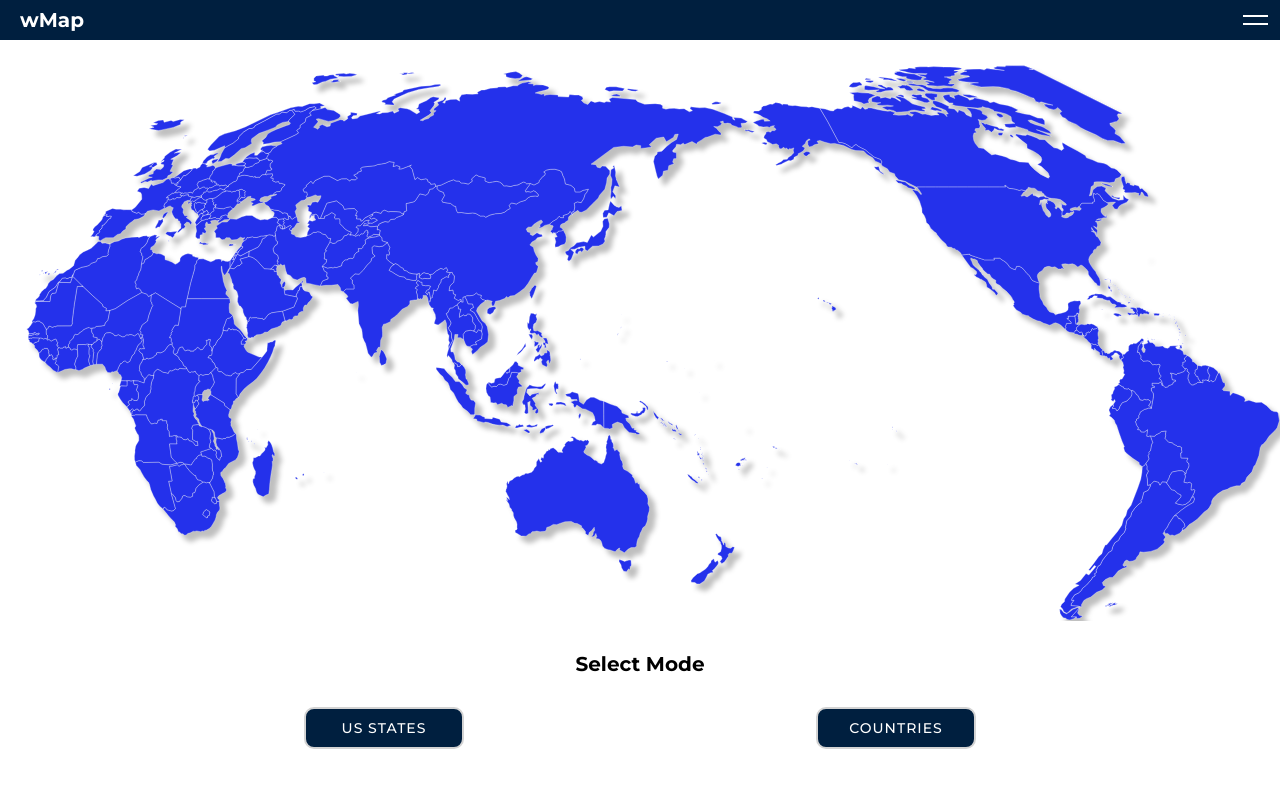
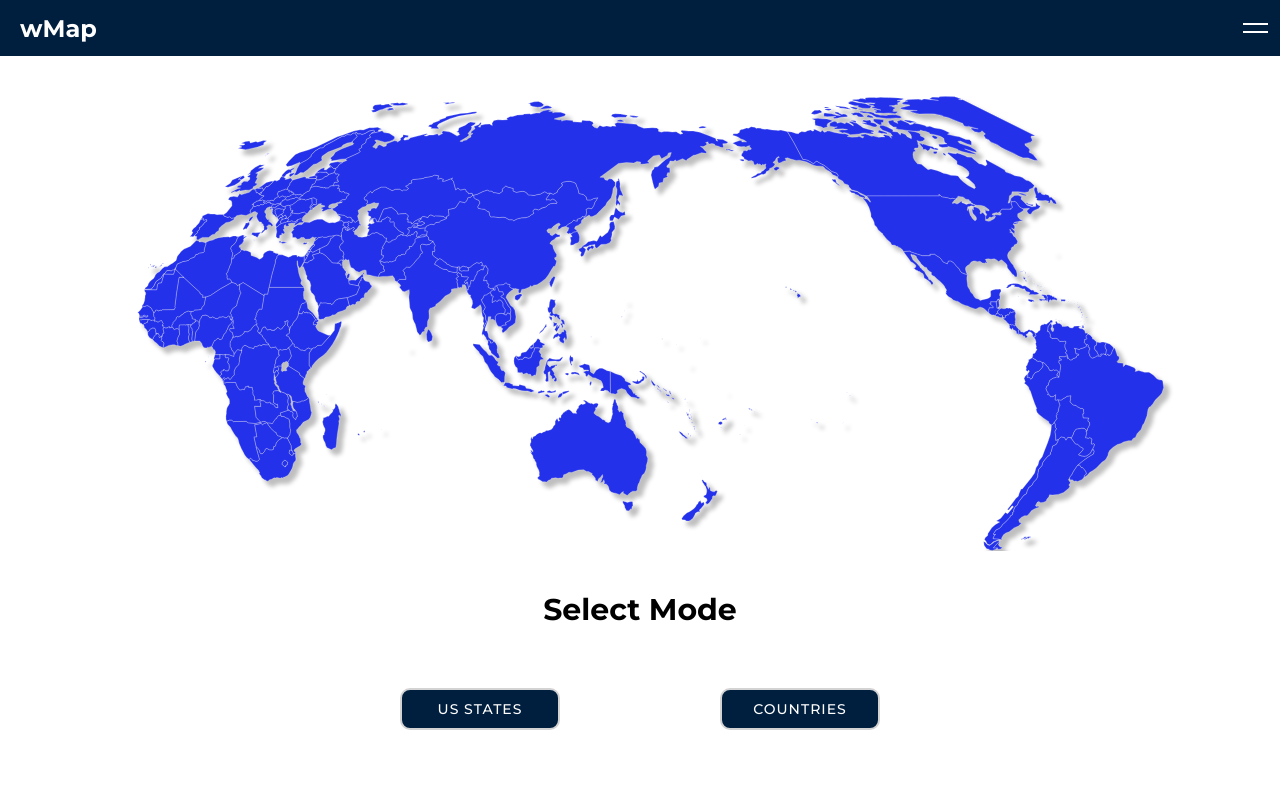
Before and after one commit to jakubwas/WMap, a React (Create React App) app: page /About in a window 1280 px wide. Shown: the top 788 px of the page. Built offline with nearby package versions, Linux system fonts and the light colour scheme.

Commit message:
refactor: :recycle: Working on basic layout structure #7

```diff
--- a/src/components/buttons/MenuButton.styles.ts
+++ b/src/components/buttons/MenuButton.styles.ts
@@ -7,6 +7,7 @@ export const StyledMainContainer = styled.div`
   flex-wrap: wrap;
   justify-content: center;
   text-align: center;
+  margin: 4rem 0;
 
   .menu-btn-effect {
     color: #fff;
--- a/src/components/layout/Menu.styles.ts
+++ b/src/components/layout/Menu.styles.ts
@@ -11,17 +11,17 @@ export const StyledMenuContainer = styled.div`
   background: white;
 `;
 
-export const StyledMenuList = styled.div`
+export const StyledMenuList = styled.div<{ mode: string }>`
   display: flex;
   flex-direction: row;
   justify-content: space-around;
-  width: 80%;
+  width: ${(props) => (props.mode === "countries" ? "80%" : "50%")};
   margin: 2rem 0;
   flex-wrap: wrap;
 `;
 
 export const StyledSelectMode = styled.h1`
-  font-size: 2rem;
+  font-size: 3rem;
   font-weight: 700;
   color: black;
   text-align: center;
--- a/src/components/layout/Menu.tsx
+++ b/src/components/layout/Menu.tsx
@@ -17,7 +17,7 @@ const Menu = () => {
       <StyledSelectMode>
         {mode === "countries" ? "Select Region" : "Select Mode"}
       </StyledSelectMode>
-      <StyledMenuList>
+      <StyledMenuList mode={mode}>
         {mode !== "countries" ? (
           <>
             <MenuButton>
--- a/src/components/layout/Navbar.styles.ts
+++ b/src/components/layout/Navbar.styles.ts
@@ -3,7 +3,7 @@ import { device } from "../../styles";
 
 export const StyledNavigationBar = styled.nav`
   background: rgb(0, 31, 63);
-  height: 5vh;
+  height: 7vh;
   min-height: 4rem;
   display: flex;
   justify-content: space-between;
@@ -16,7 +16,7 @@ export const StyledNavigationBar = styled.nav`
 `;
 
 export const StyledAppTitle = styled.h1`
-  font-size: 2rem;
+  font-size: 2.4rem;
   margin-left: 2rem;
   color: rgb(255, 255, 255);
   font-family: "Montserrat", sans-serif;
--- a/src/components/maps/WorldMapSVG.tsx
+++ b/src/components/maps/WorldMapSVG.tsx
@@ -1,7 +1,7 @@
 import React from "react";
 
 const WorldMapSVG = () => (
-  <svg viewBox="0 0 2000 868" width="100%" style={{ margin: "2rem 0" }}>
+  <svg viewBox="0 0 2000 868" width="100%" style={{ margin: "4rem 0" }}>
     <g filter="url(#filter0_d)">
       <path
         d="M593 265L593.5 266.8L590.1 267.5L587.1 268.7L580.7 269.5L574.5 270.9L570.6 273.7L571.1 276.4L570.9 279.7L567.5 282.4L567 284.9L564.9 287.2L559.8 287L560.8 291.3L557 293L553.7 296.9L553 300.8L550.4 302.6L548.5 302L544.1 302.9L543.1 304.7H539L535.1 308.4L533.6 313.9L525.9 316.6L522.1 316L520.7 317.5L517.6 316.6L511.8 317.6L503.4 314.3L509.8 308.4L510.4 304.2L506.5 303.1L507.2 299L506.8 293.8L510.2 290.2L508.1 289.3L510.9 284.5L515.6 276.4L520.3 278.9L524.7 278L526.7 275.1L531.2 274.1L534.9 272.1L537.6 267L542.5 265.7L544 263.4L546 265.1L547.6 265.3L550.5 265.4L554.2 266.7L555.6 267.5L560.1 265.4L561.5 266.7L564.1 263.7L567.3 263.9L568.4 262.9L569.7 260.3L572.7 258L575.2 259.5L574 261.5L575.5 261.8L573.4 267.3L575 269.4L577.2 268L579.8 267.4L583.9 264.5L587.5 264.9L593 265V265Z"
```
